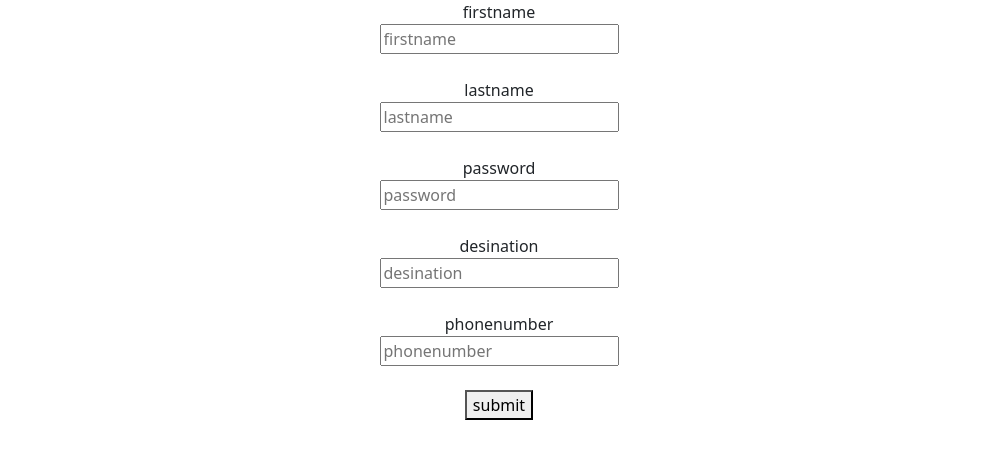
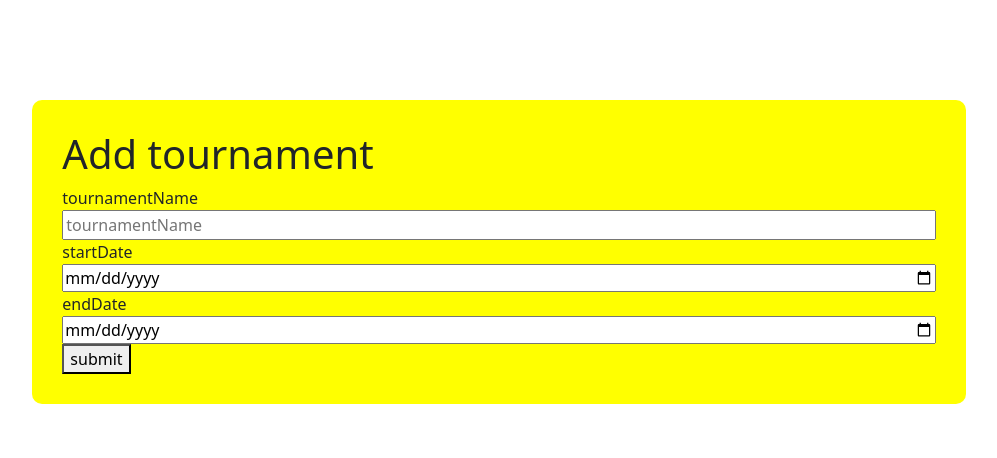
Before and after one commit to Rajiofficial/reunion-company-assignment, a React (Create React App) app: page /add in a window 1280 px wide. Shown: the top 458 px of the page, without its empty margins (141-1138 px from the left). Built offline with nearby package versions, Linux system fonts and the light colour scheme.

Commit message:
first commit

```diff
--- a/src/component/Add.jsx
+++ b/src/component/Add.jsx
@@ -2,26 +2,21 @@ import axios from 'axios'
 import React, { useState } from 'react'
 import { useNavigate } from 'react-router-dom';
 // import {toast,ToastContainer  } from 'react-toastify';
-
-
-import 'react-toastify/dist/ReactToastify.css';
+import './css/add.css'
 
 const Add = () => {
 const navigate=useNavigate()
-    const [firstName, setfirstName]=useState("")
-    const [lastName, setlastName]=useState("")
-    const [password  , setpassword  ]=useState("")
-    const [designation  , setdesignation ]=useState("")
-    const [phoneNumber, setphoneNumber]=useState("")
+const [tournamentName, settournamentName]=useState("")
+const [startDate, setstartDate]=useState("")
+const [endDate  , setendDate  ]=useState("")
 
     const handlechange=async(e)=>{
         e.preventDefault()
-        const ans={  firstName,
-            lastName,
-            password,
-             designation,
-             phoneNumber}
-         await axios.post( "https://6258573d0c918296a495a609.mockapi.io/purchase",ans)
+        const ans={  tournamentName,
+          startDate,
+          endDate,
+         }
+         await axios.post( "https://6258573d0c918296a495a609.mockapi.io/datas",ans)
         .then((res)=>{
             console.log(res)
         })
@@ -40,28 +35,25 @@ const navigate=useNavigate()
 
 
   return (
-    <div className="container1">
+    <div className="container2">
+
+   <div className='wrapper1'>
 
 
+    <form   onSubmit={handlechange}>
 
-    <form  className='wrapper1' onSubmit={handlechange}>
-
-
-<label>firstname</label>
-<input name='firstname'  placeholder='firstname' type='text' value={firstName} onChange={(e)=>{setfirstName(e.target.value)}}/><br/>
-<label>lastname</label>
-<input name='lastname' placeholder='lastname' type='text' value={lastName} onChange={(e)=>{setlastName(e.target.value)}}/><br/>
-<lable>password</lable>
-<input name='password' placeholder='password' type='password' value={password} onChange={(e)=>{setpassword(e.target.value)}}/><br/>
-<label>desination</label>
-<input name='desination' placeholder='desination'type='text' value={designation} onChange={(e)=>{setdesignation(e.target.value)}}/><br/>
-<label>phonenumber</label>
-<input name='phonenumber' placeholder='phonenumber'type='number' value={phoneNumber} onChange={(e)=>{setphoneNumber(e.target.value)}}/><br/>
+    <h1>Add tournament</h1>
+    <label>tournamentName</label>
+<input className='date' name='tournamentName'  placeholder='tournamentName' type='text' value={tournamentName} onChange={(e)=>{settournamentName(e.target.value)}}/>
+<label>startDate</label>
+<input className='date' name='startDate' placeholder='startDate' type='date' value={startDate} onChange={(e)=>{setstartDate(e.target.value)}}/>
+<lable>endDate</lable>
+<input className='date' name='endDate' placeholder='endDate' type='date' value={endDate} onChange={(e)=>{setendDate(e.target.value)}}/>
 <button type='onsubmit'>submit</button>
 
 </form>
 </div>
-
+</div>
   )
 }
 
--- a/src/component/Home.jsx
+++ b/src/component/Home.jsx
@@ -1,14 +1,14 @@
 import React, { useEffect, useState } from "react";
 import axios from 'axios'
 import { useNavigate } from "react-router-dom";
-
+import "./css/home.css"
 const Home=()=>{
 console.log("data")
 const navi=useNavigate()
     const [data ,setdata]=useState([])
 
     const datas=async()=>{
-        await axios.get("https://6258573d0c918296a495a609.mockapi.io/purchase")
+        await axios.get("https://6258573d0c918296a495a609.mockapi.io/datas")
         .then((res)=>{
             console.log(res.data)
             setdata(res?.data)
@@ -25,7 +25,7 @@ datas()
 
 // @@@@@@@@@@@@@@@@@@2
 const handledelete=async(i)=>{
-await axios.delete("https://6258573d0c918296a495a609.mockapi.io/purchase/"+i)
+await axios.delete("https://6258573d0c918296a495a609.mockapi.io/datas/"+i)
 datas()
 }
 
@@ -46,31 +46,29 @@ return(
 
 <div>
             <div>
-            <button onClick={()=>edit()}>add</button>
+            <button className="btnadd" onClick={()=>edit()}>add</button>
         </div>
 
 <table class="table table-dark">
   <thead>
     <tr>
       <th scope="col">id</th>
-      <th scope="col">firstName</th>
-      <th scope="col">lastName</th>
-      <th scope="col">password  </th>
-      <th scope="col">designation </th>
-      <th scope="col">phoneNumber </th>
-      <th scope="col">delete </th>
-      <th scope="col">edit </th>
+      <th scope="col">tournamentName</th>
+      <th scope="col">startDate</th>
+      <th scope="col">endDate</th>
+      <th scope="col">edit</th>
+      <th scope="col">delete</th>
+
     </tr>
   </thead>
   <tbody>
     {data.map((e,i)=>{
       return<tr key={i}>
          <td>{e.id}</td>
-        <td>{e.firstName}</td>
-        <td>{e.lastName}</td>
-        <td>{e.password}</td>
-        <td>{e.designation}</td>
-        <td>{e.phoneNumber}</td>
+        <td>{e.tournamentName}</td>
+        <td>{e.startDate}</td>
+        <td>{e.endDate}</td>
+
 
 <td><button type="button" class="btn btn-primary" onClick={()=>{handleupdate(e.id)}} >edit</button></td>
 <td><button type="button" class="btn btn-danger" onClick={()=>{handledelete(e.id)}}>delete</button></td>
--- a/src/component/Update.jsx
+++ b/src/component/Update.jsx
@@ -7,26 +7,24 @@ const Update = () => {
     const navigate=useNavigate()
 
 
-    const [firstName, setfirstName]=useState("")
-    const [lastName, setlastName]=useState("")
-    const [password  , setpassword  ]=useState("")
-    const [designation  , setdesignation ]=useState("")
-    const [phoneNumber, setphoneNumber]=useState("")
+    const [tournamentName, settournamentName]=useState("")
+    const [startDate, setstartDate]=useState("")
+    const [endDate  , setendDate  ]=useState("")
+
 
 
 
     const gets=async()=>{
 
 
-         await axios.get("https://6258573d0c918296a495a609.mockapi.io/purchase/"+ params.id)
+         await axios.get("https://6258573d0c918296a495a609.mockapi.io/datas/"+ params.id)
         .then((res)=>{
             console.log(res.data)
 
-setfirstName(res.data.firstName)
-setlastName(res.data.lastName)
-setpassword(res.data.password)
-setdesignation(res.data.designation)
-setphoneNumber(res.data.phoneNumber)
+settournamentName(res.data.tournamentName)
+setstartDate(res.data.startDate)
+setendDate(res.data.endDate)
+
 
 
         })
@@ -43,12 +41,11 @@ setphoneNumber(res.data.phoneNumber)
 
 const handleupdate=async(e)=>{
     e.preventDefault()
-    const ans={  firstName,
-      lastName,
-      password,
-       designation,
-       phoneNumber}
-    await axios.put("https://6258573d0c918296a495a609.mockapi.io/purchase/"+ params.id,ans)
+    const ans={  tournamentName,
+      startDate,
+      endDate,
+     }
+    await axios.put("https://6258573d0c918296a495a609.mockapi.io/datas/"+ params.id,ans)
     .then((res)=>{
       console.log(res.data)
     })
@@ -60,28 +57,24 @@ navigate("/")
 }
 
   return (
-    <div className="container1">
+    <div className="container2">
 
+   <div className='wrapper1'>
 
+       <form   onSubmit={handleupdate}>
 
-       <form  className='wrapper1' onSubmit={handleupdate}>
-
-
-<label>firstname</label>
-<input name='firstname'  placeholder='firstname' type='text' value={firstName} onChange={(e)=>{setfirstName(e.target.value)}}/><br/>
-<label>lastname</label>
-<input name='lastname' placeholder='lastname' type='text' value={lastName} onChange={(e)=>{setlastName(e.target.value)}}/><br/>
-<lable>password</lable>
-<input name='password' placeholder='password' type='password' value={password} onChange={(e)=>{setpassword(e.target.value)}}/><br/>
-<label>desination</label>
-<input name='desination' placeholder='desination'type='text' value={designation} onChange={(e)=>{setdesignation(e.target.value)}}/><br/>
-<label>phonenumber</label>
-<input name='phonenumber' placeholder='phonenumber'type='number' value={phoneNumber} onChange={(e)=>{setphoneNumber(e.target.value)}}/><br/>
+  <h1>Update Tournament</h1>
+       <label>tournamentName</label>
+<input className='date' name='tournamentName'  placeholder='tournamentName' type='text' value={tournamentName} onChange={(e)=>{settournamentName(e.target.value)}}/>
+<label>startDate</label>
+<input className='date' name='startDate' placeholder='startDate' type='date' value={startDate} onChange={(e)=>{setstartDate(e.target.value)}}/>
+<lable>endDate</lable>
+<input className='date' name='endDate' placeholder='endDate' type='date' value={endDate} onChange={(e)=>{setendDate(e.target.value)}}/>
 <button type='onsubmit'>submit</button>
 
 </form>
 </div>
-
+</div>
   )
 }
 
--- a/src/component/css/add.css
+++ b/src/component/css/add.css
@@ -0,0 +1,27 @@
+.container2{
+    display: flex;
+justify-content: center;
+
+
+}
+.wrapper1{
+
+
+    display: flex;
+
+    justify-content: center;
+    padding: 100px;
+
+
+
+
+}
+form{
+    background-color: yellow;
+    padding: 30px;
+    border-radius: 10px;
+
+}
+.date{
+    width: 100%;
+}
--- /dev/null
+++ b/src/component/css/home.css
@@ -0,0 +1,4 @@
+.btnadd{
+    background: green;
+
+}
--- a/src/component/css/update.css
+++ b/src/component/css/update.css
@@ -1,13 +1,27 @@
-.container1{
+.container2{
     display: flex;
 justify-content: center;
 
-height: 100hv;
+
 }
 .wrapper1{
+
+
     display: flex;
+
     justify-content: center;
-    align-items: center;
-    flex-direction: column;
+    padding: 100px;
+
+
+
 
 }
+form{
+    background-color: yellow;
+    padding: 30px;
+    border-radius: 10px;
+
+}
+.date{
+    width: 100%;
+}
```
